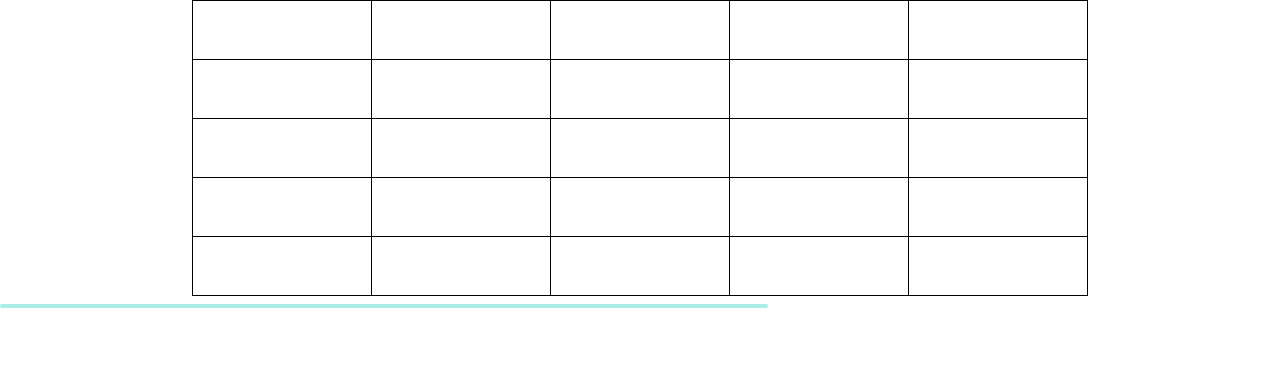
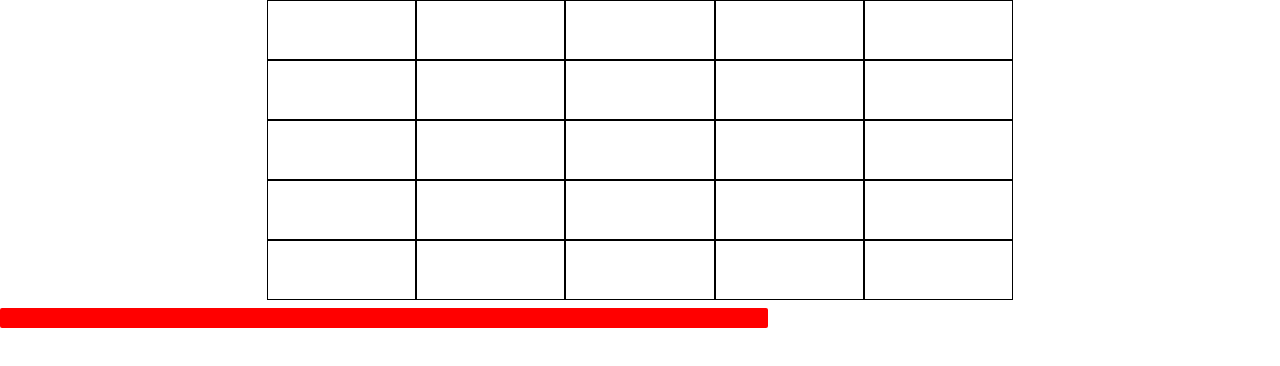
Before and after one commit to Totti-S/TicTacToeV3, a website built with Parcel: page index.html in a window 1280 px wide. Built offline with nearby package versions, Linux system fonts and the light colour scheme.

Commit message:
Materialize lisäys

```diff
--- a/src/index.js
+++ b/src/index.js
@@ -7,13 +7,16 @@ var $ = function (id) {
 // First we make the gameboard, timebar and misc setup
 var board = document.createElement("div");
 board.classList.add("container");
-document.body.prepend(board);
-var table = document.createElement("table");
+document.body.append(board);
+var table = document.createElement("div");
+table.classList.add("gameboard");
+
 var size = 5; // How large is our board (X*X)
 var activePlayer = "X";
 var bar = document.createElement("div");
 bar.classList.add("progress");
-bar.style.heigth = "20px";
+bar.style.height = "20px";
+
 document.body.append(bar);
 
 // Timer for game stalling reasons. Every 10s, if move isn't made, other player gets turn
@@ -31,25 +34,33 @@ var timer = setInterval(() => {
   time += 10;
 }, 1000);
 
-table.id = "TicTacToe";
+board.id = "TicTacToe";
 board.appendChild(table);
 
 // After making the game board, we make 5x5 cells
 for (let i = 0; i < size; i++) {
-  var tr = document.createElement("tr");
-  tr.id = i;
-  table.appendChild(tr);
-  // One row should have 5 data cells in it
-  for (let j = 0; j < size; j++) {
-    var td = document.createElement("td");
-    var cellID = tr.id + String(j);
-    td.id = cellID;
-    // We add onClick Listener to every cell
-    td.addEventListener("click", function () {
+  var row = document.createElement("div");
+  row.classList.add("row");
+
+  var firstCell = document.createElement("div");
+  firstCell.classList.add("col", "s2", "offset-s1");
+  firstCell.addEventListener("click", function () {
+    move(this);
+  });
+  firstCell.id = String(i) + "0";
+  row.appendChild(firstCell);
+
+  for (let j = 1; j < size; j++) {
+    var cell = document.createElement("div");
+    cell.classList.add("col", "s2");
+    cell.addEventListener("click", function () {
       move(this);
     });
-    tr.appendChild(td);
+    cell.id = String(i) + String(j);
+    row.appendChild(cell);
   }
+
+  table.appendChild(row);
 }
 
 function move(cell) {
@@ -189,3 +200,6 @@ function doWeHaveWinner() {
     }
   }
 }
+
+console.log(board);
+console.log(bar);
--- a/src/styles.css
+++ b/src/styles.css
@@ -2,31 +2,30 @@ body {
   font-family: sans-serif;
 }
 
-table,
-th,
-td {
+div.col {
   border: 1px solid black;
   font-style: Helvetica;
   font-size: 30px;
-}
-
-table {
-  border-collapse: collapse;
-  margin-left: auto;
-  margin-right: auto;
-  table-layout: fixed;
-}
-
-td {
-  height: 59px;
-  width: 59px;
+  height: 60px;
   text-align: center;
 }
 
-td.x {
+.row {
+  margin-bottom: 0px;
+}
+
+div.progress {
+  background-color: red;
+}
+
+div.progress.determinate {
+  background-color: blue;
+}
+
+div.x {
   background-color: rgb(124, 252, 0);
 }
 
-td.o {
+div.o {
   background-color: rgb(250, 128, 114);
 }
```
